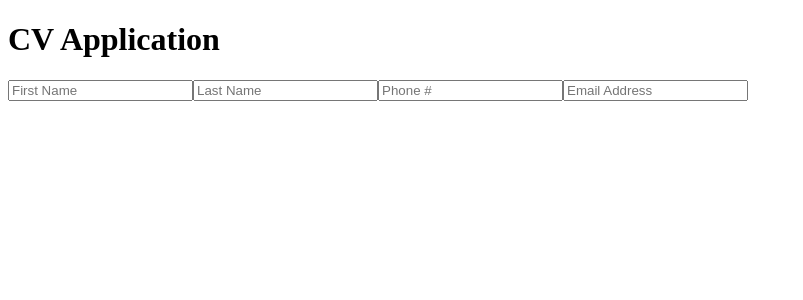
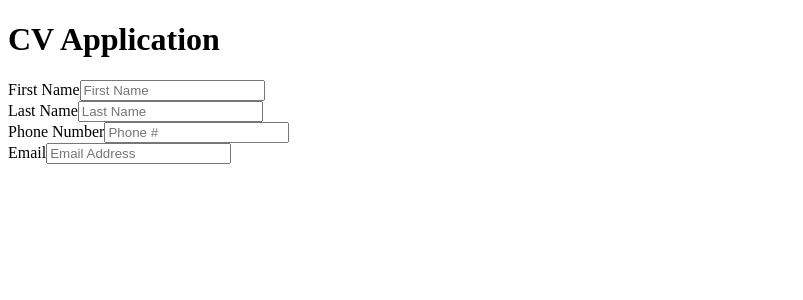
Before and after one commit to Revolution5/cv-project, a React (Create React App) app: page / in a window 1280 px wide. Shown: the top 300 px of the page, without its empty margins (0-803 px from the left). Built offline with nearby package versions, Linux system fonts and the light colour scheme.

Commit message:
Add styles for app and general-info

```diff
--- a/src/App.js
+++ b/src/App.js
@@ -1,5 +1,6 @@
 import React, {Component} from "react";
 import { GeneralInfo } from "./components/general-info";
+import "./styles/app.css";
 
 export class App extends Component {
   constructor() {
--- a/src/components/general-info.js
+++ b/src/components/general-info.js
@@ -1,4 +1,5 @@
 import React, {Component} from "react";
+import "../styles/general-info.css";
 
 export class GeneralInfo extends Component {
     constructor() {
@@ -8,10 +9,22 @@ export class GeneralInfo extends Component {
     render() {
         return (
             <form>
-                <input id = "firstName" type = "text" placeholder="First Name"></input>
-                <input id = "lastName" type = "text" placeholder="Last Name"></input>
-                <input id = "phoneNumber" type = "tel" placeholder="Phone #"></input>
-                <input id = "email" type = "email" placeholder="Email Address"></input>
+                <div className="input">
+                    <field>First Name</field>
+                    <input id = "firstName" type = "text" placeholder="First Name"></input>
+                </div>
+                <div className="input">
+                    <field>Last Name</field>
+                    <input id = "lastName" type = "text" placeholder="Last Name"></input>
+                </div>
+                <div className="input">
+                    <field>Phone Number</field>
+                    <input id = "phoneNumber" type = "tel" placeholder="Phone #"></input>
+                </div>
+                <div className="input">
+                    <field>Email</field>
+                     <input id = "email" type = "email" placeholder="Email Address"></input>
+                </div>
             </form>
         )
     }
```
Also changed, not shown: src/styles/app.css (added), src/styles/general-info.css (added).
